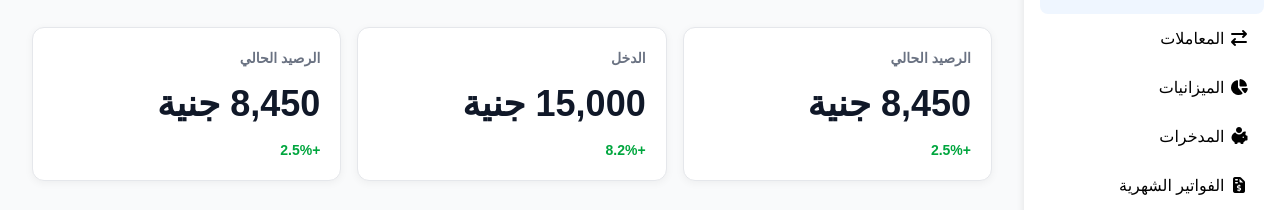
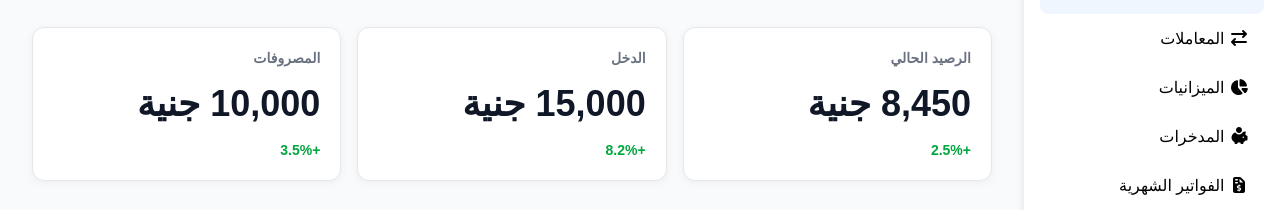
Before and after one commit to MOHAMED54353/mudabbir-dashboard, a plain HTML site: page index.html in a window 1280 px wide. Shown: the part 170-380 px from the top of the page. Drawn offline with Linux system fonts and the light colour scheme.

Commit message:
update statistics section to reflect current expenses and balance

```diff
--- a/index.html
+++ b/index.html
@@ -115,9 +115,9 @@
                         <span>+8.2%</span>
                     </div>
                     <div class="statistics-card">
-                        <p>الرصيد الحالي</p>
-                        <h3>8,450 جنية</h3>
-                        <span>+2.5%</span>
+                        <p> المصروفات</p>
+                        <h3>10,000 جنية</h3>
+                        <span>+3.5%</span>
                     </div>
                 </div>
             </section>
```
